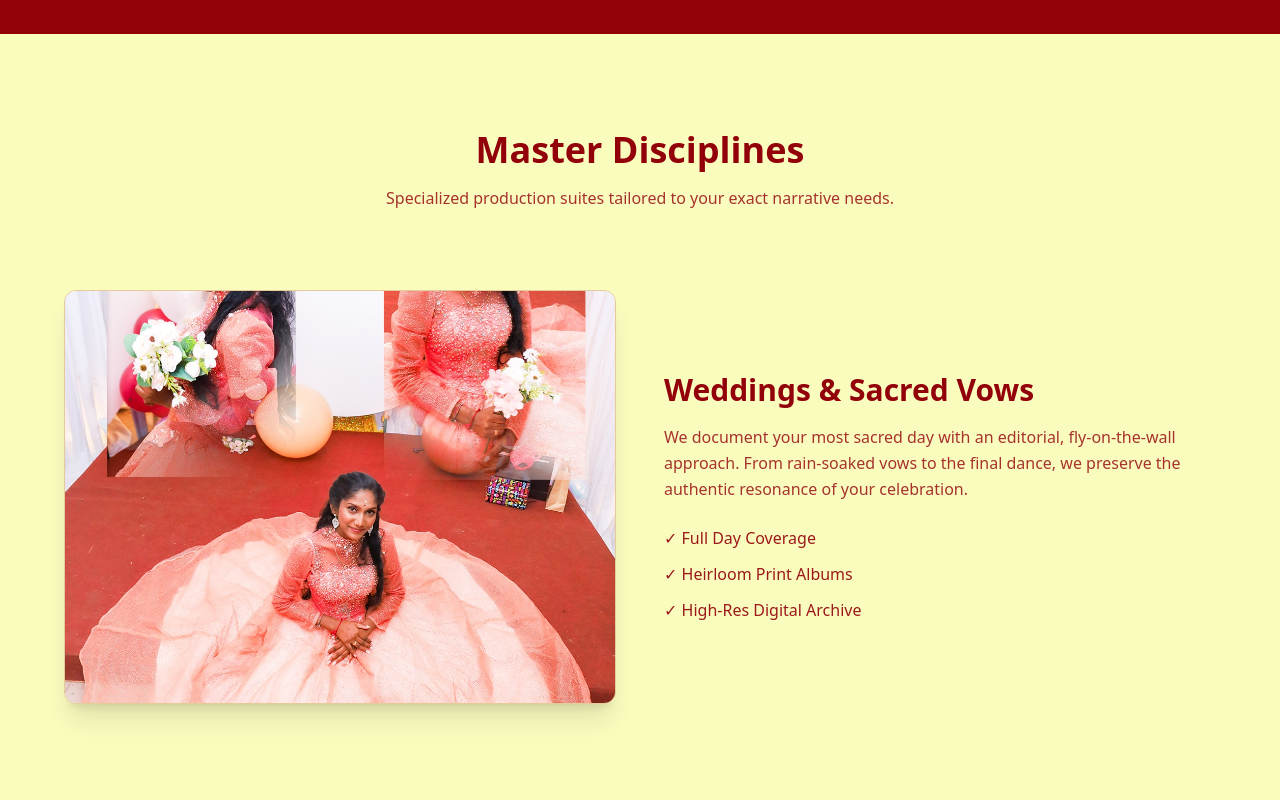
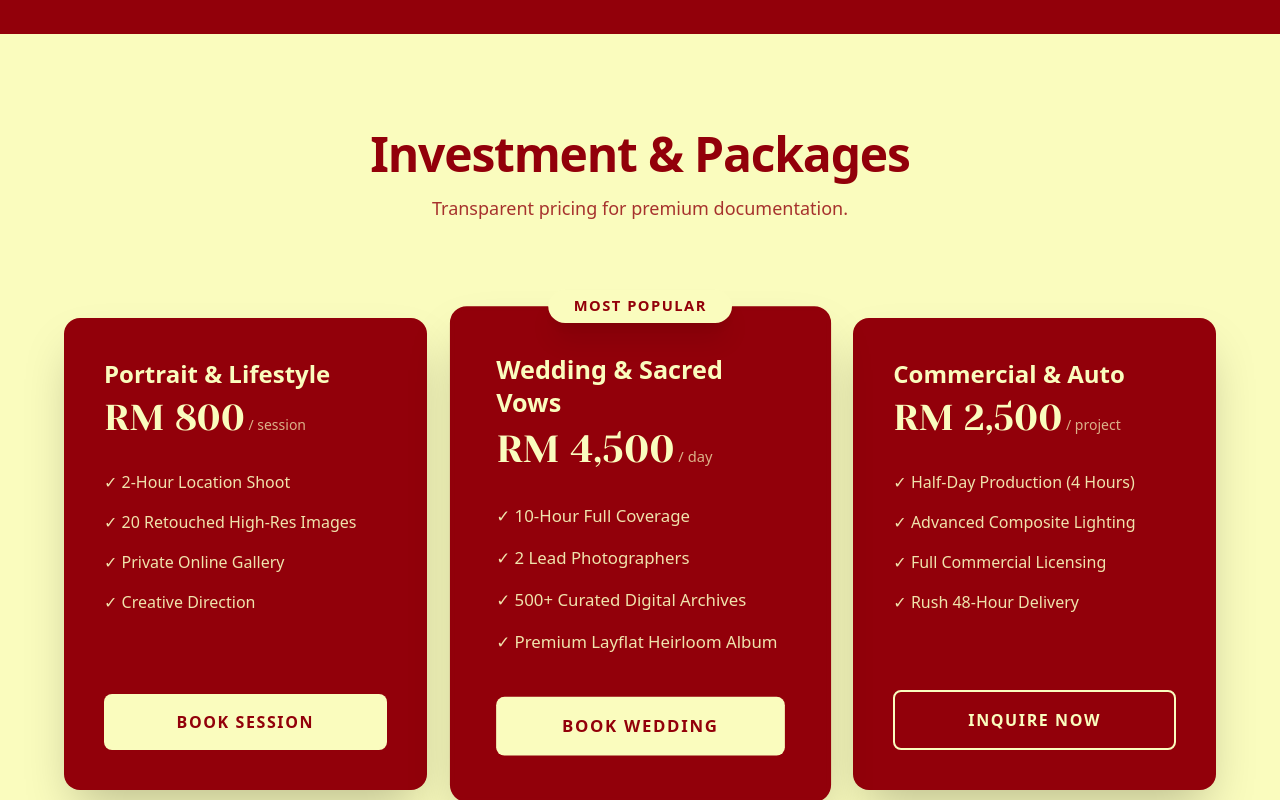
Before and after one commit to Lavanyaa7s/ink-and-paper-archives, a Next.js app: page / in a window 1280 px wide. Shown: the part 1540-2340 px from the top of the page. Built offline with nearby package versions, Linux system fonts and the light colour scheme; a web font is replaced by a local one.

Commit message:
feat: add packages & investment section and automate alternating background colors

```diff
--- a/src/app/page.tsx
+++ b/src/app/page.tsx
@@ -157,8 +157,67 @@ export default function LandingPage() {
           </div>
         </section>
 
+
+        {/* 4.5 PACKAGES & INVESTMENT (Champagne Background) */}
+        <section id="packages" className="py-24 px-6 bg-[#FAFCBE] text-[#92000A]">
+          <div className="max-w-6xl mx-auto">
+            <div className="text-center mb-24">
+              <h2 className="text-4xl md:text-5xl font-bold mb-4 tracking-tight">Investment & Packages</h2>
+              <p className="opacity-80 max-w-2xl mx-auto font-medium text-lg">Transparent pricing for premium documentation.</p>
+            </div>
+
+            <div className="grid grid-cols-1 md:grid-cols-3 gap-8">
+              {/* Package 1 */}
+              <div className="bg-[#92000A] text-[#FAFCBE] p-8 md:p-10 rounded-2xl flex flex-col justify-between shadow-2xl hover:-translate-y-2 transition-transform duration-300">
+                <div>
+                  <h3 className="text-2xl font-bold mb-2">Portrait & Lifestyle</h3>
+                  <div className="text-4xl font-[family-name:var(--font-yeseva)] mb-8">RM 800<span className="text-sm font-sans opacity-70"> / session</span></div>
+                  <ul className="space-y-4 opacity-90 mb-10 font-medium">
+                    <li className="flex items-center gap-3">✓ 2-Hour Location Shoot</li>
+                    <li className="flex items-center gap-3">✓ 20 Retouched High-Res Images</li>
+                    <li className="flex items-center gap-3">✓ Private Online Gallery</li>
+                    <li className="flex items-center gap-3">✓ Creative Direction</li>
+                  </ul>
+                </div>
+                <button className="w-full py-4 bg-[#FAFCBE] text-[#92000A] font-extrabold uppercase tracking-widest rounded-lg hover:bg-white transition-colors">Book Session</button>
+              </div>
+
+              {/* Package 2 */}
+              <div className="bg-[#92000A] text-[#FAFCBE] p-8 md:p-10 rounded-2xl flex flex-col justify-between shadow-2xl scale-100 md:scale-105 border-4 border-[#92000A] relative hover:-translate-y-2 transition-transform duration-300 z-10">
+                <div className="absolute -top-5 left-1/2 -translate-x-1/2 bg-[#FAFCBE] text-[#92000A] px-6 py-1.5 text-sm font-black uppercase tracking-widest rounded-full whitespace-nowrap shadow-xl">Most Popular</div>
+                <div>
+                  <h3 className="text-2xl font-bold mb-2">Wedding & Sacred Vows</h3>
+                  <div className="text-4xl font-[family-name:var(--font-yeseva)] mb-8">RM 4,500<span className="text-sm font-sans opacity-70"> / day</span></div>
+                  <ul className="space-y-4 opacity-90 mb-10 font-medium">
+                    <li className="flex items-center gap-3">✓ 10-Hour Full Coverage</li>
+                    <li className="flex items-center gap-3">✓ 2 Lead Photographers</li>
+                    <li className="flex items-center gap-3">✓ 500+ Curated Digital Archives</li>
+                    <li className="flex items-center gap-3">✓ Premium Layflat Heirloom Album</li>
+                  </ul>
+                </div>
+                <button className="w-full py-4 bg-[#FAFCBE] text-[#92000A] font-extrabold uppercase tracking-widest rounded-lg hover:bg-white transition-colors">Book Wedding</button>
+              </div>
+
+              {/* Package 3 */}
+              <div className="bg-[#92000A] text-[#FAFCBE] p-8 md:p-10 rounded-2xl flex flex-col justify-between shadow-2xl hover:-translate-y-2 transition-transform duration-300">
+                <div>
+                  <h3 className="text-2xl font-bold mb-2">Commercial & Auto</h3>
+                  <div className="text-4xl font-[family-name:var(--font-yeseva)] mb-8">RM 2,500<span className="text-sm font-sans opacity-70"> / project</span></div>
+                  <ul className="space-y-4 opacity-90 mb-10 font-medium">
+                    <li className="flex items-center gap-3">✓ Half-Day Production (4 Hours)</li>
+                    <li className="flex items-center gap-3">✓ Advanced Composite Lighting</li>
+                    <li className="flex items-center gap-3">✓ Full Commercial Licensing</li>
+                    <li className="flex items-center gap-3">✓ Rush 48-Hour Delivery</li>
+                  </ul>
+                </div>
+                <button className="w-full py-4 border-2 border-[#FAFCBE] text-[#FAFCBE] font-extrabold uppercase tracking-widest rounded-lg hover:bg-[#FAFCBE] hover:text-[#92000A] transition-colors">Inquire Now</button>
+              </div>
+            </div>
+          </div>
+        </section>
+
         {/* 5. PRODUCT SERVICE OR FEATURES (Champagne Background) */}
-        <section id="services" className="py-24 px-6 bg-[#FAFCBE] text-[#92000A]">
+        <section id="services" className="py-24 px-6 bg-[#92000A] text-[#FAFCBE]">
           <div className="max-w-6xl mx-auto">
             <div className="text-center mb-20">
               <h2 className="text-4xl font-bold mb-4">Master Disciplines</h2>
@@ -167,7 +226,7 @@ export default function LandingPage() {
 
             {/* Block 1 */}
             <div className="grid grid-cols-1 md:grid-cols-2 gap-12 items-center mb-24">
-              <div className="relative aspect-[4/3] rounded-xl overflow-hidden border border-[#92000A]/20 order-2 md:order-1 shadow-xl">
+              <div className="relative aspect-[4/3] rounded-xl overflow-hidden border border-[#FAFCBE]/20 order-2 md:order-1 shadow-xl">
                 <Image src="/portfolio/events/event-03.jpg" alt="Weddings" fill className="object-cover" />
               </div>
               <div className="order-1 md:order-2">
@@ -196,14 +255,14 @@ export default function LandingPage() {
                   <li className="flex items-center gap-2">✓ Private Garage Documentation</li>
                 </ul>
               </div>
-              <div className="relative aspect-[4/3] rounded-xl overflow-hidden border border-[#92000A]/20 order-2 shadow-xl">
+              <div className="relative aspect-[4/3] rounded-xl overflow-hidden border border-[#FAFCBE]/20 order-2 shadow-xl">
                 <Image src="/portfolio/automotive/auto-01.jpg" alt="Automotive" fill className="object-cover" />
               </div>
             </div>
 
             {/* Block 3 */}
             <div className="grid grid-cols-1 md:grid-cols-2 gap-12 items-center">
-              <div className="relative aspect-[4/3] rounded-xl overflow-hidden border border-[#92000A]/20 order-2 md:order-1 shadow-xl">
+              <div className="relative aspect-[4/3] rounded-xl overflow-hidden border border-[#FAFCBE]/20 order-2 md:order-1 shadow-xl">
                 <Image src="/portfolio/featured/featured-03.jpg" alt="Commercial" fill className="object-cover" />
               </div>
               <div className="order-1 md:order-2">
@@ -222,7 +281,7 @@ export default function LandingPage() {
         </section>
 
         {/* 6. TESTIMONIALS (Sangria Background) */}
-        <section id="testimonials" className="py-24 px-6 bg-[#92000A] text-[#FAFCBE]">
+        <section id="testimonials" className="py-24 px-6 bg-[#FAFCBE] text-[#92000A]">
           <div className="max-w-6xl mx-auto">
             <div className="text-center mb-16">
               <h2 className="text-4xl font-bold mb-4">Client Experiences</h2>
@@ -247,9 +306,9 @@ export default function LandingPage() {
                   tag: "Creative Director"
                 }
               ].map((test, i) => (
-                <div key={i} className="bg-[#FAFCBE] text-[#92000A] p-8 rounded-xl flex flex-col justify-between shadow-xl">
+                <div key={i} className="bg-[#92000A] text-[#FAFCBE] p-8 rounded-xl flex flex-col justify-between shadow-xl">
                   <div>
-                    <div className="text-2xl mb-4 text-[#92000A]">★★★★★</div>
+                    <div className="text-2xl mb-4 text-[#FAFCBE]">★★★★★</div>
                     <p className="text-sm font-medium leading-relaxed italic mb-8">"{test.quote}"</p>
                   </div>
                   <div>
@@ -263,7 +322,7 @@ export default function LandingPage() {
         </section>
 
         {/* 7. OBJECTION HANDLING (FAQS) (Champagne Background) */}
-        <section id="faq" className="py-24 px-6 bg-[#FAFCBE] text-[#92000A]">
+        <section id="faq" className="py-24 px-6 bg-[#92000A] text-[#FAFCBE]">
           <div className="max-w-3xl mx-auto">
             <div className="text-center mb-16">
               <h2 className="text-4xl font-bold mb-4">Frequently Asked Questions</h2>
@@ -272,10 +331,10 @@ export default function LandingPage() {
 
             <div className="space-y-4">
               {faqs.map((faq, i) => (
-                <div key={i} className="border border-[#92000A]/30 rounded-lg overflow-hidden bg-transparent">
+                <div key={i} className="border border-[#FAFCBE]/30 rounded-lg overflow-hidden bg-transparent">
                   <button
                     onClick={() => setOpenFaq(openFaq === i ? null : i)}
-                    className="w-full px-6 py-4 text-left font-bold flex justify-between items-center hover:bg-[#92000A]/5 transition-colors"
+                    className="w-full px-6 py-4 text-left font-bold flex justify-between items-center hover:bg-[#FAFCBE]/5 transition-colors"
                   >
                     <span>{faq.question}</span>
                     <span className="text-2xl font-light">{openFaq === i ? '−' : '+'}</span>
@@ -288,7 +347,7 @@ export default function LandingPage() {
                         exit={{ height: 0, opacity: 0 }}
                         className="overflow-hidden"
                       >
-                        <div className="px-6 pb-5 pt-1 text-sm opacity-80 leading-relaxed border-t border-[#92000A]/10">
+                        <div className="px-6 pb-5 pt-1 text-sm opacity-80 leading-relaxed border-t border-[#FAFCBE]/10">
                           {faq.answer}
                         </div>
                       </motion.div>
@@ -301,8 +360,8 @@ export default function LandingPage() {
         </section>
 
         {/* 8. ADDITIONAL CALL-TO-ACTION (Sangria Background) */}
-        <section className="py-32 px-6 bg-[#92000A] text-[#FAFCBE]">
-          <div className="max-w-4xl mx-auto text-center bg-[#FAFCBE] text-[#92000A] rounded-2xl p-12 md:p-20 shadow-2xl border border-[#FAFCBE]/20">
+        <section className="py-32 px-6 bg-[#FAFCBE] text-[#92000A]">
+          <div className="max-w-4xl mx-auto text-center bg-[#92000A] text-[#FAFCBE] rounded-2xl p-12 md:p-20 shadow-2xl border border-[#92000A]/20">
             <h2 className="text-4xl md:text-5xl font-extrabold mb-6 tracking-tight">
               Ready to immortalize your legacy?
             </h2>
@@ -311,7 +370,7 @@ export default function LandingPage() {
             </p>
             <Link
               href="/booking"
-              className="bg-[#92000A] text-[#FAFCBE] px-10 py-5 rounded-md font-bold text-lg hover:bg-black hover:text-[#FAFCBE] transition-colors inline-block shadow-lg"
+              className="bg-[#FAFCBE] text-[#92000A] px-10 py-5 rounded-md font-bold text-lg hover:bg-black hover:text-[#92000A] transition-colors inline-block shadow-lg"
             >
               BOOK YOUR SESSION NOW
             </Link>
@@ -320,7 +379,7 @@ export default function LandingPage() {
       </main>
 
       {/* 9. SIMPLE FOOTER (Champagne Background for visual closure) */}
-      <footer className="border-t border-[#92000A]/10 py-12 px-6 bg-[#FAFCBE] text-[#92000A]">
+      <footer className="border-t border-[#FAFCBE]/10 py-12 px-6 bg-[#92000A] text-[#FAFCBE]">
         <div className="max-w-6xl mx-auto flex flex-col md:flex-row justify-between items-center gap-6">
           <div className="font-extrabold text-xl tracking-tight uppercase">
             MAINZ MEDIA
```
